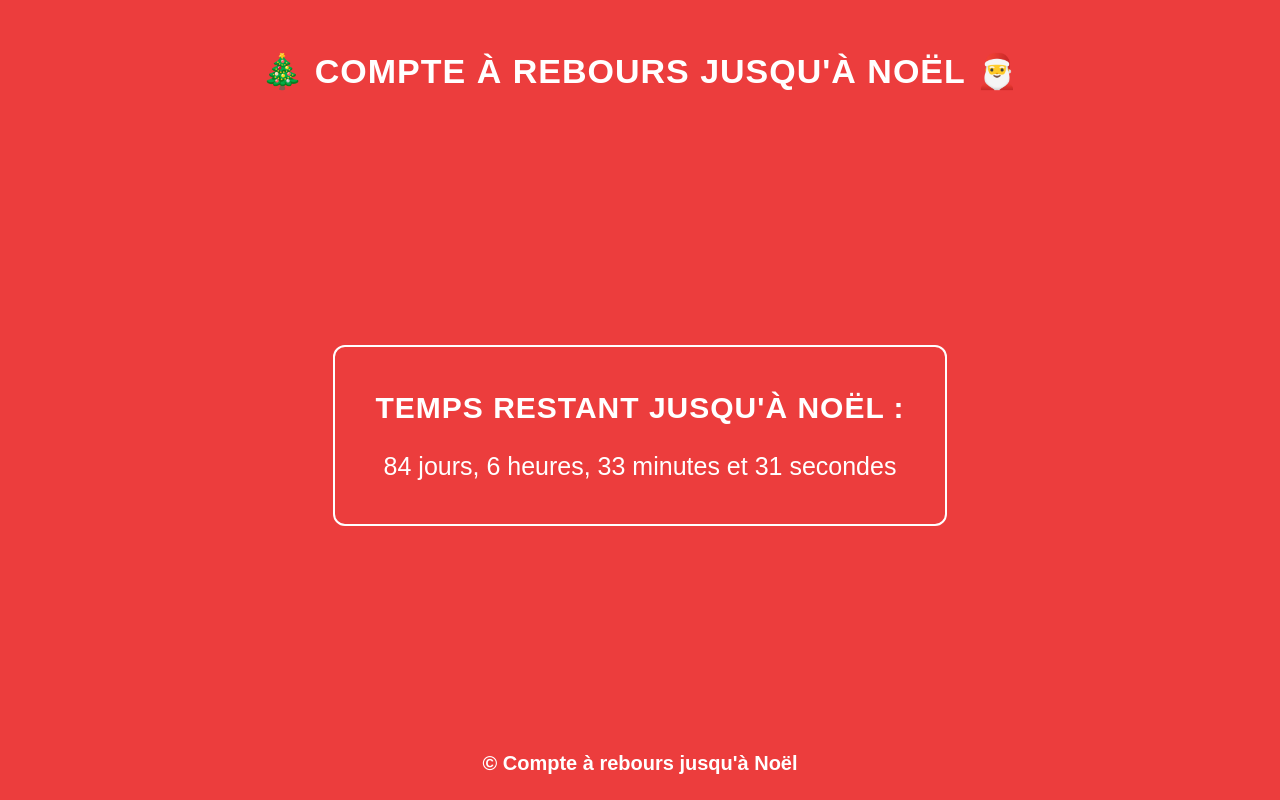
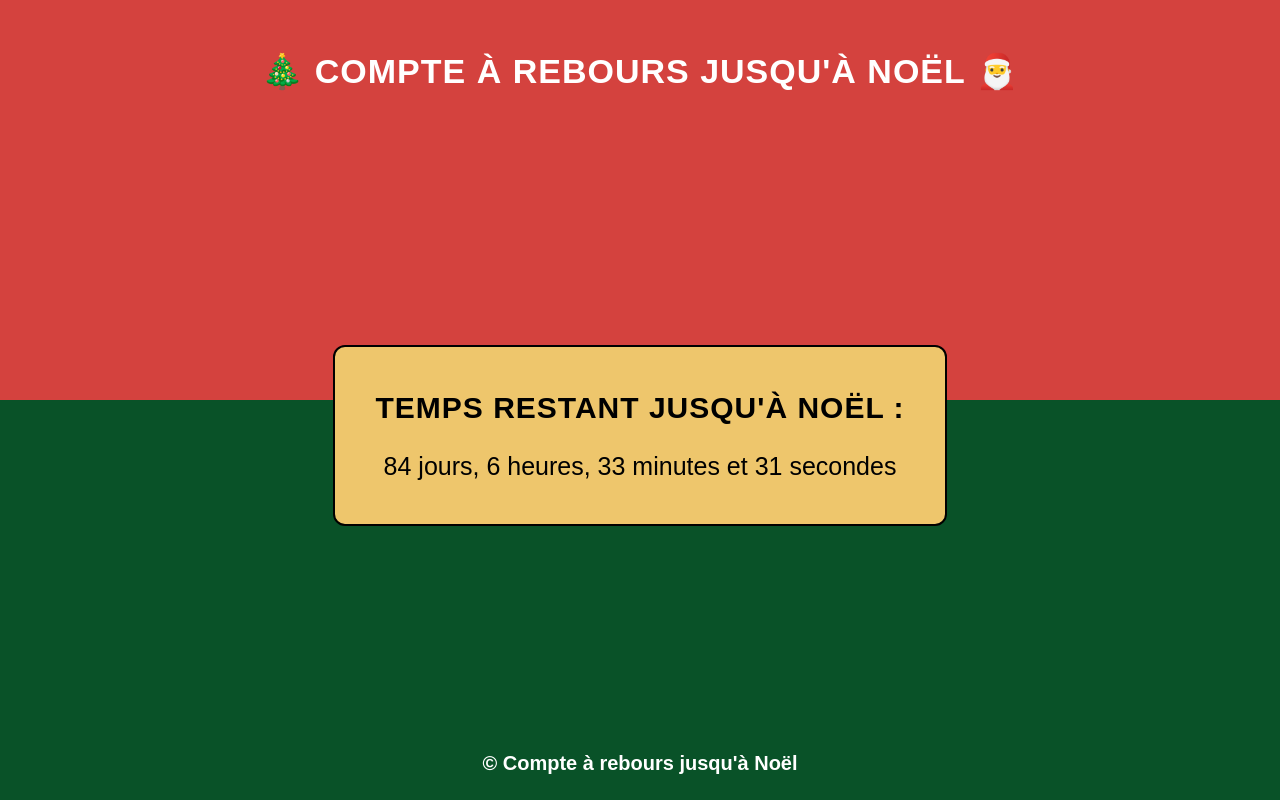
Before and after one commit to aperbet56/compte_a_rebours, a plain HTML site: page index.html in a window 1280 px wide. Drawn offline with Linux system fonts and the light colour scheme.

Commit message:
Changement des couleurs

```diff
--- a/style.css
+++ b/style.css
@@ -15,11 +15,13 @@ body {
     flex-direction: column;
     align-items: center;
     font-family: sans-serif;
-    background-color: rgb(236, 61, 61);
+    /* background-color: rgb(236, 61, 61);*/
+    background: linear-gradient(0deg, #095228 50%, #d4423e 50%);
     color: #ffffff;
 }
 
-header, footer {
+header,
+footer {
     display: flex;
     justify-content: center;
     align-items: center;
@@ -50,6 +52,9 @@ header h1 {
     max-width: 800px;
     width: 100%;
     border: 2px solid #ffffff;
+    background-color: #eec66c;
+    color: #000000;
+    border: 2px solid #000000;
     border-radius: 12px;
     padding: 40px;
 }
```
